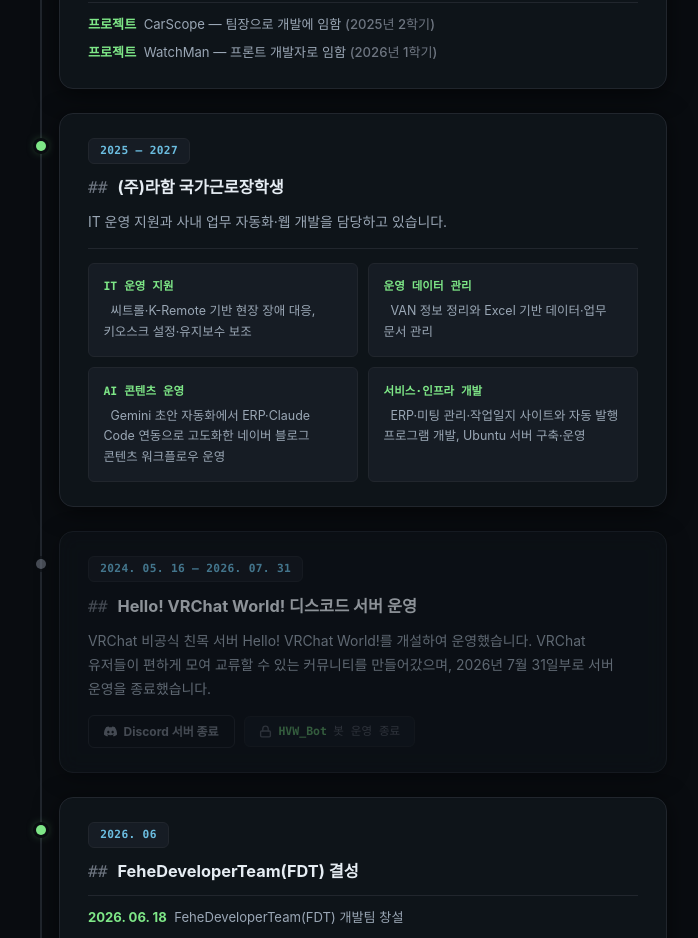
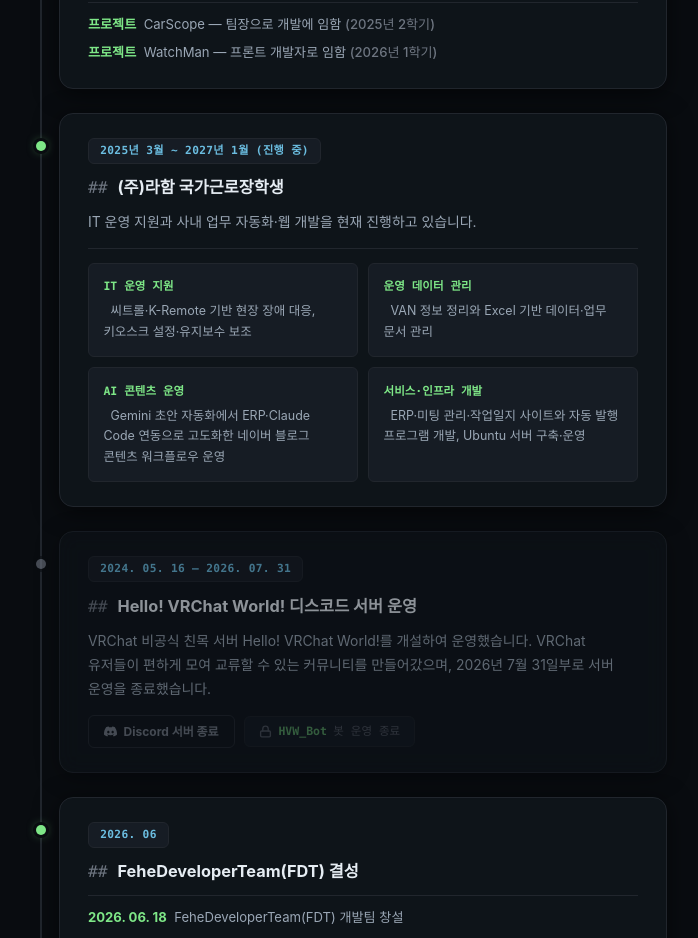
Before and after one commit to FeheDeveloperTeam/fdt-homepage, a React (Vite) app: page /member/fehe in a window 1280 px wide. Shown: the part 2020-2958 px from the top of the page, without its empty margins (291-989 px from the left). Built offline with nearby package versions, Linux system fonts and the light colour scheme; no server answers; the database is empty.

Commit message:
라함 국가근로 기간과 진행 상태 명시

```diff
--- a/src/member/fehe/pages/HomePage/HomePage.jsx
+++ b/src/member/fehe/pages/HomePage/HomePage.jsx
@@ -78,9 +78,9 @@
     ],
   },
   {
-    year: '2025 — 2027',
+    year: '2025년 3월 ~ 2027년 1월 (진행 중)',
     heading: '(주)라함 국가근로장학생',
-    body: 'IT 운영 지원과 사내 업무 자동화·웹 개발을 담당하고 있습니다.',
+    body: 'IT 운영 지원과 사내 업무 자동화·웹 개발을 현재 진행하고 있습니다.',
     dutyLayout: 'grid',
     duties: [
       {
```
Also changed, not shown: 1 other file (tests, documents, lock files or other folders).
